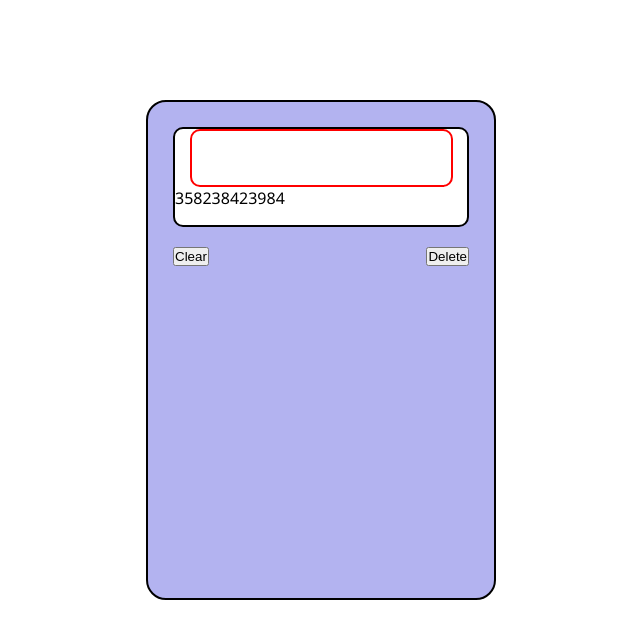
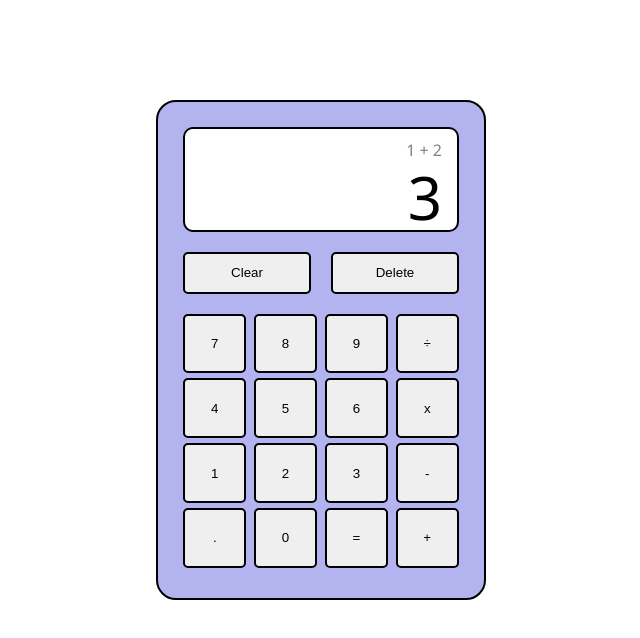
Before and after one commit to skele-666/calculator, a plain HTML site: page index.html in a window 1280 px wide. Shown: the whole page, without its empty margins (319-959 px from the left). Drawn offline with Linux system fonts and the light colour scheme.

Commit message:
Added all calculator buttons, more CSS styling.

```diff
--- a/index.html
+++ b/index.html
@@ -1,5 +1,6 @@
 <!DOCTYPE html>
 <html lang="en">
+
 <head>
     <meta charset="UTF-8">
     <meta name="viewport" content="width=device-width, initial-scale=1.0">
@@ -7,18 +8,36 @@
     <script src="script.js"></script>
     <title>Calculator</title>
 </head>
+
 <body>
     <div class="calculator">
         <div class="display">
-            <input type="text" id="display" disabled>358238423984
+            <p class="prev-entry">1 + 2</p>
+            <p class="sum">3</p>
         </div>
-        <div class="buttons">
-            <div class="clear-del">
-                <button id="clear">Clear</button>
-                <button id="delete">Delete</button>
-            </div>
-            <div class="numbers"></div>
+        <div class="clear-del">
+            <button id="clear">Clear</button>
+            <button id="delete">Delete</button>
+        </div>
+        <div class="numbers">
+            <button class="btn">7</button>
+            <button class="btn">8</button>
+            <button class="btn">9</button>
+            <button class="btn">÷</button>
+            <button class="btn">4</button>
+            <button class="btn">5</button>
+            <button class="btn">6</button>
+            <button class="btn">x</button>
+            <button class="btn">1</button>
+            <button class="btn">2</button>
+            <button class="btn">3</button>
+            <button class="btn">-</button>
+            <button class="btn">.</button>
+            <button class="btn">0</button>
+            <button class="btn">=</button>
+            <button class="btn">+</button>
         </div>
     </div>
 </body>
+
 </html>
--- a/style.css
+++ b/style.css
@@ -11,7 +11,7 @@ body {
 
 .calculator {
     margin: 100px auto;
-    width: 350px;
+    width: 330px;
     height: 500px;
     background-color: rgba(105, 105, 226, 0.5);
     border-radius: 20px;
@@ -24,28 +24,61 @@ body {
 }
 
 .display {
-    height: 100px;
     background-color: white;
     border: 2px solid black;
     border-radius: 10px;
+    padding: 10px 15px 15px 15px;
+    height: 105px;
 }
 
-.display input {
-    display: block;
-    width: 90%;
-    height: 60%;
-    margin-left: 15px;
-    border: 2px solid red;
-    background-color: white;
-    font-size: 3rem;
-    border-radius: 10px;
+.display .prev-entry {
+    color: gray;
+    text-align: right;
+    width: 100%;
+    font-size: 16px;
+    padding: 0;
 }
 
-.buttons .clear-del {
+.display .sum {
+    font-size: 60px;
+    color: black;
+    text-align: right;
+    margin-top: -5px;
+}
+
+.clear-del {
     display: flex;
     justify-content: space-between;
+    height: 80px;
+    gap: 20px;
 }
 
-.buttons .clear-del button {
-    /* ... */
+.clear-del button {
+    border: 2px solid black;
+    border-radius: 5px;
+    flex: 1;
 }
+
+.numbers {
+    display: flex;
+    flex-wrap: wrap;
+    justify-content: space-between;
+    height: 500px;
+}
+
+.numbers .btn {
+    width: 23%;
+    height: 23%;
+    border-radius: 5px;
+    border: 2px solid black;
+}
+
+button:hover {
+    cursor: pointer;
+    background-color: rgb(188, 186, 186);
+}
+
+button:active {
+    cursor: pointer;
+    background-color: rgb(137, 137, 137);
+}
```
